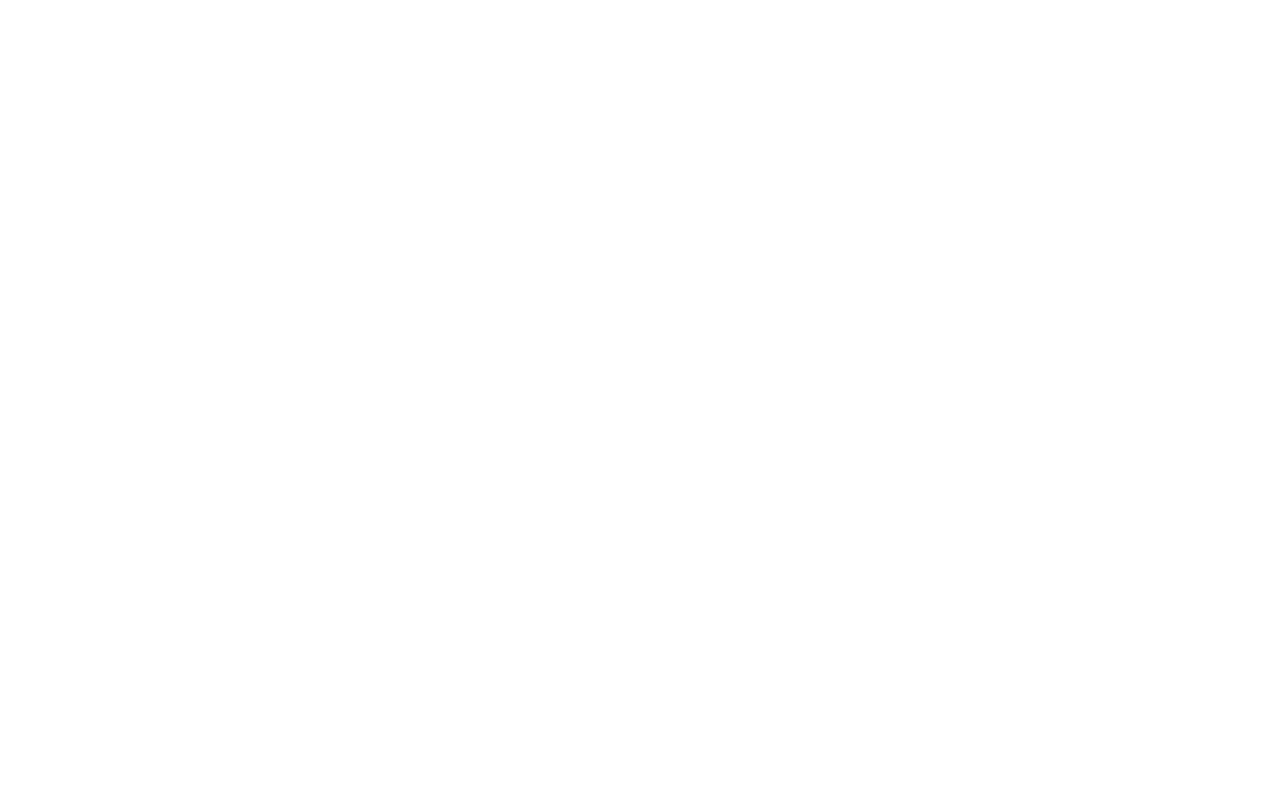
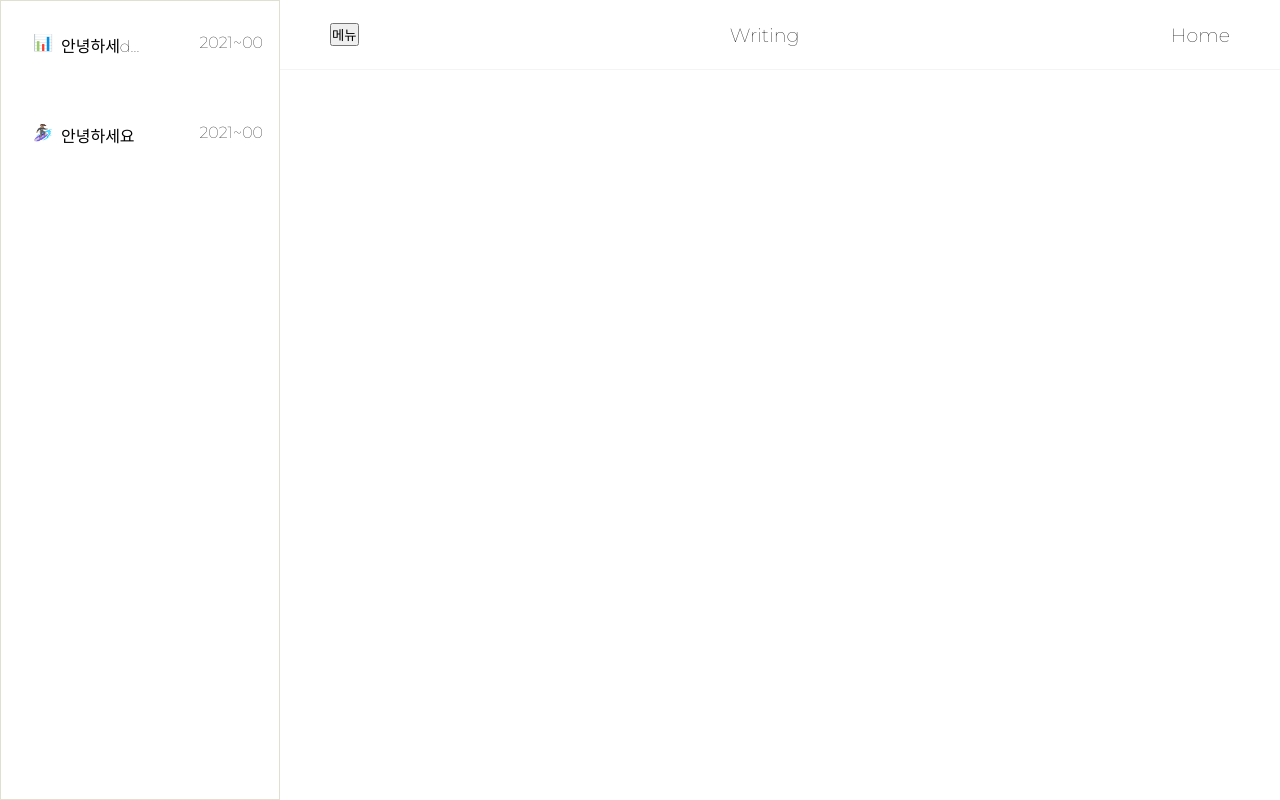
Before and after one commit to moonheekim0118/Atomic-Memo, a React app: page / in a window 1280 px wide. Built offline with nearby package versions, Linux system fonts and the light colour scheme; the HTML template or start-up script is replaced by a standard one.

Commit message:
feat : add Header & edit Navigation's style

```diff
--- a/src/App.tsx
+++ b/src/App.tsx
@@ -9,6 +9,7 @@
       <GlobalStyle />
       <BrowserRouter>
         <Switch>
+          <Route path="/" exact component={Home} />
           <Route path="/:id" exact component={Home} />
           <Route path="/about" exact component={Trash} />
         </Switch>
@@ -18,7 +19,7 @@
 };
 
 const GlobalStyle = createGlobalStyle`
-    body{
+     *{
         box-sizing:border-box;
         margin:0;
         padding:0;
--- /dev/null
+++ b/src/components/organisms/Header/index.tsx
@@ -0,0 +1,38 @@
+import React from 'react';
+import styled from 'styled-components';
+import Span from '../../atoms/Span';
+import Button from '../../atoms/Button';
+
+interface Props {
+  navOpen: boolean;
+  onToggle?: (e: React.MouseEvent<HTMLSpanElement>) => void;
+  pageName: string;
+}
+const Header = ({ navOpen, onToggle, pageName }: Props) => {
+  return (
+    <StyledHeader navOpen={navOpen}>
+      <Button onClick={onToggle}>메뉴</Button>
+      <Span>{pageName}</Span>
+      <Span>Home</Span>
+    </StyledHeader>
+  );
+};
+
+const StyledHeader = styled.header<Props>`
+  display: flex;
+  justify-content: space-between;
+  align-items: center;
+  padding: 0 50px;
+
+  position: fixed;
+  top: 0;
+  right: 0;
+  bottom: 0;
+
+  transition: width 0.5s ease;
+  width: ${(props) => (props.navOpen ? 'calc(100% - 280px);' : '100%')};
+  height: 70px;
+  border-bottom: 1px solid #f4f4f4;
+`;
+
+export default Header;
--- a/src/components/organisms/Navigation/index.tsx
+++ b/src/components/organisms/Navigation/index.tsx
@@ -36,6 +36,15 @@
   border: 1px solid #e0e0d1;
   transition: transform 0.5s ease;
   transform: ${(props) => (props.open ? 'translateX(0)' : 'translateX(-100%)')};
+  overflow-y: auto;
+
+  scrollbar-width: none;
+  -ms-overflow-style: none;
+
+  ::-webkit-scrollbar {
+    width: 0px;
+    background: transparent;
+  }
 `;
 
 export default Navigation;
--- a/src/pages/Home/templates/index.tsx
+++ b/src/pages/Home/templates/index.tsx
@@ -1,5 +1,6 @@
 import React from 'react';
 import Navigation from '../../../components/organisms/Navigation';
+import Header from '../../../components/organisms/Header';
 
 const mockData = [
   {
@@ -14,6 +15,7 @@
 const HomeTemplates = () => {
   return (
     <>
+      <Header navOpen={true} pageName="Writing" />
       <Navigation open={true} datas={mockData} />
     </>
   );
```
